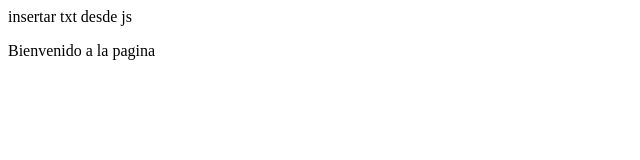
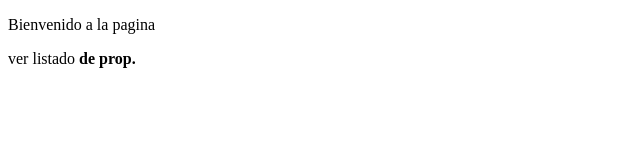
Before and after one commit to MarecoAJ/JavaScript-2016-libro, a plain HTML site: page index.html in a window 1280 px wide. Shown: the whole page, without its empty margins (0-640 px from the left). Drawn offline with Linux system fonts and the light colour scheme.

Commit message:
propiedades del obj anchors

```diff
--- a/funcionalidad.js
+++ b/funcionalidad.js
@@ -372,7 +372,7 @@ setTimeout(function(){
 location.href = "cursos/pagina3.php";
 location.replace("http://www.google.com");
 */
-alert(document.lastModified);
+/*alert(document.lastModified);
 
 document.write("insertar txt desde js");
 
@@ -384,3 +384,8 @@ if(elemento!=null){
 }
 var i = document.getElementsByTagName("p");
 alert(i.length);
+*/
+
+with(document.anchors[0]){
+  alert(id);
+}
--- a/index.html
+++ b/index.html
@@ -8,6 +8,8 @@
   <body>
 
     <p id="txt1">Bienvenido a la pagina</p>
+
+    <a id="lstPropiedades" name="listado" target="_self" > ver listado<b> de prop.</b> </a>
 <!--
    <script type="text/javascript">
     var numero1 = 0;
```
